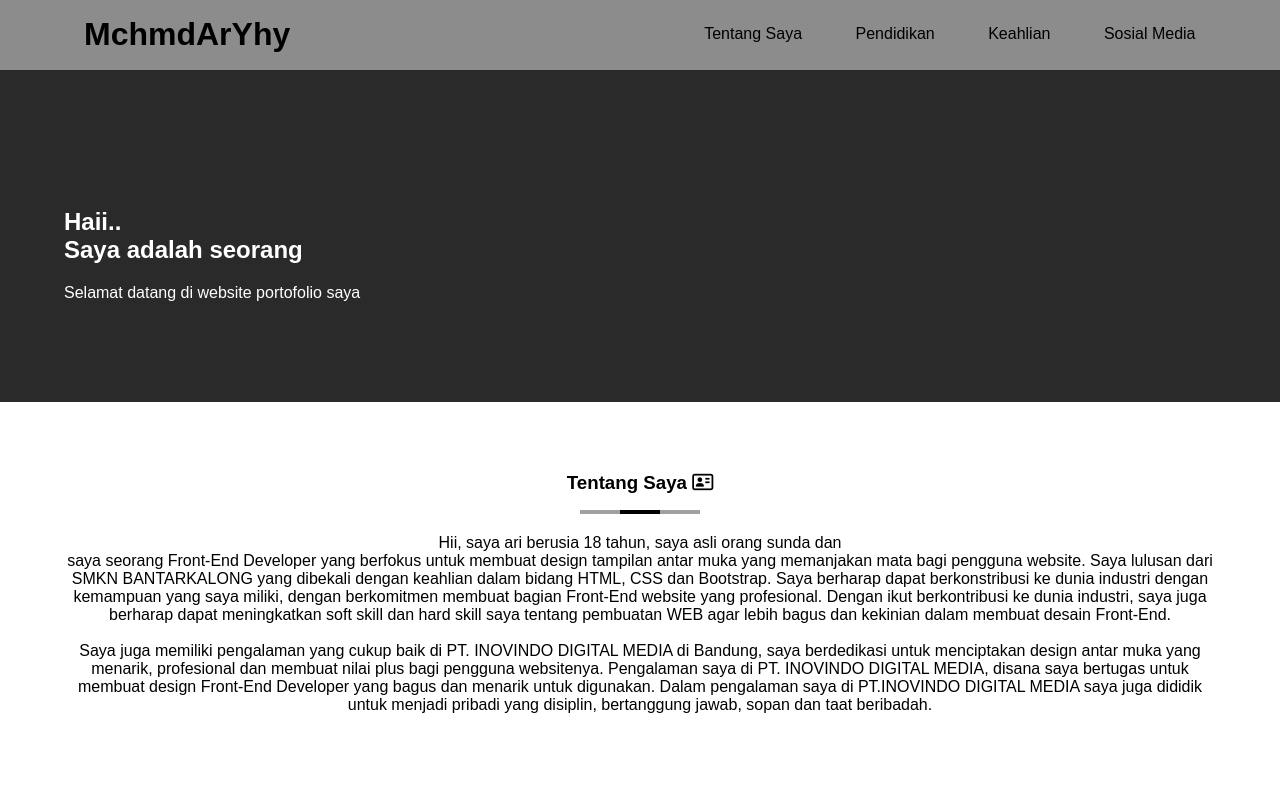
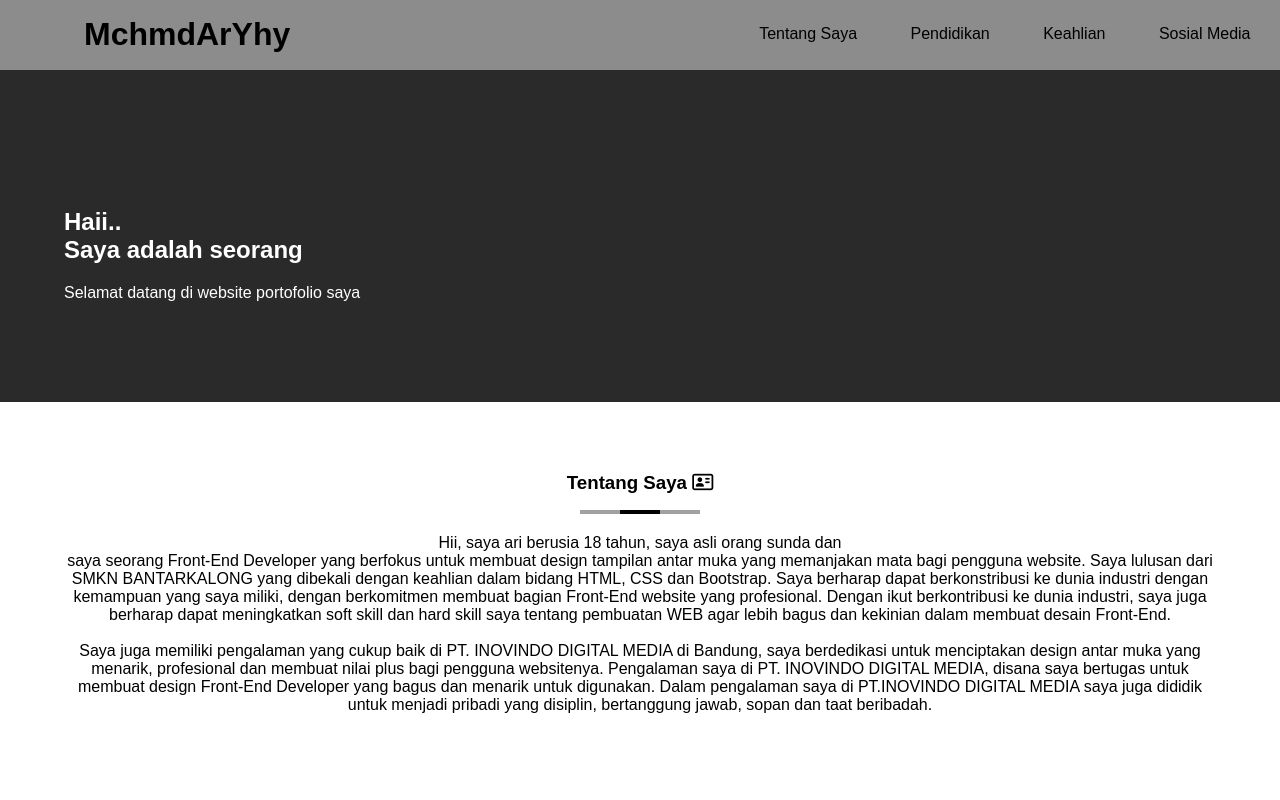
Before and after one commit to ariyahya11/WEB-Portofolio-Fix-V1, a plain HTML site: page index.html in a window 1280 px wide. Shown: the top 800 px of the page. Drawn offline with Linux system fonts and the light colour scheme; a script that the page names is missing.

Commit message:
Update index.html
tambah width navbar

```diff
--- a/index.html
+++ b/index.html
@@ -26,7 +26,7 @@
 
     <!-- header -->
     <header >
-    <div class="container" id="navubar" style="position: fixed; background-color: rgb(140, 140, 140); width: 1220px;">
+    <div class="container" id="navubar" style="position: fixed; background-color: rgb(140, 140, 140); width:1275px;">
         <h1><a href="" class="loggo" style="padding-left: 60px;">MchmdArYhy</a></h1>
         <ul>
             <li><a href="#tentang">Tentang Saya</a></li>
```
